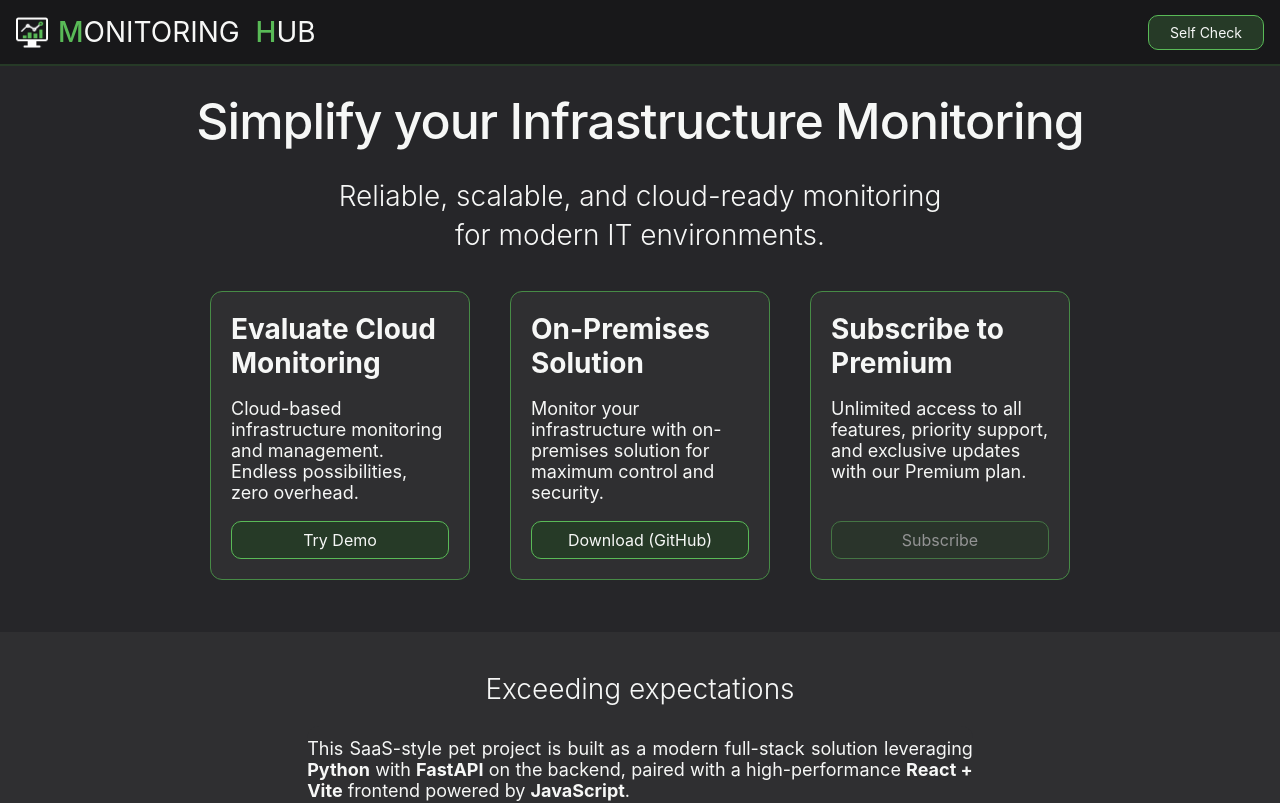
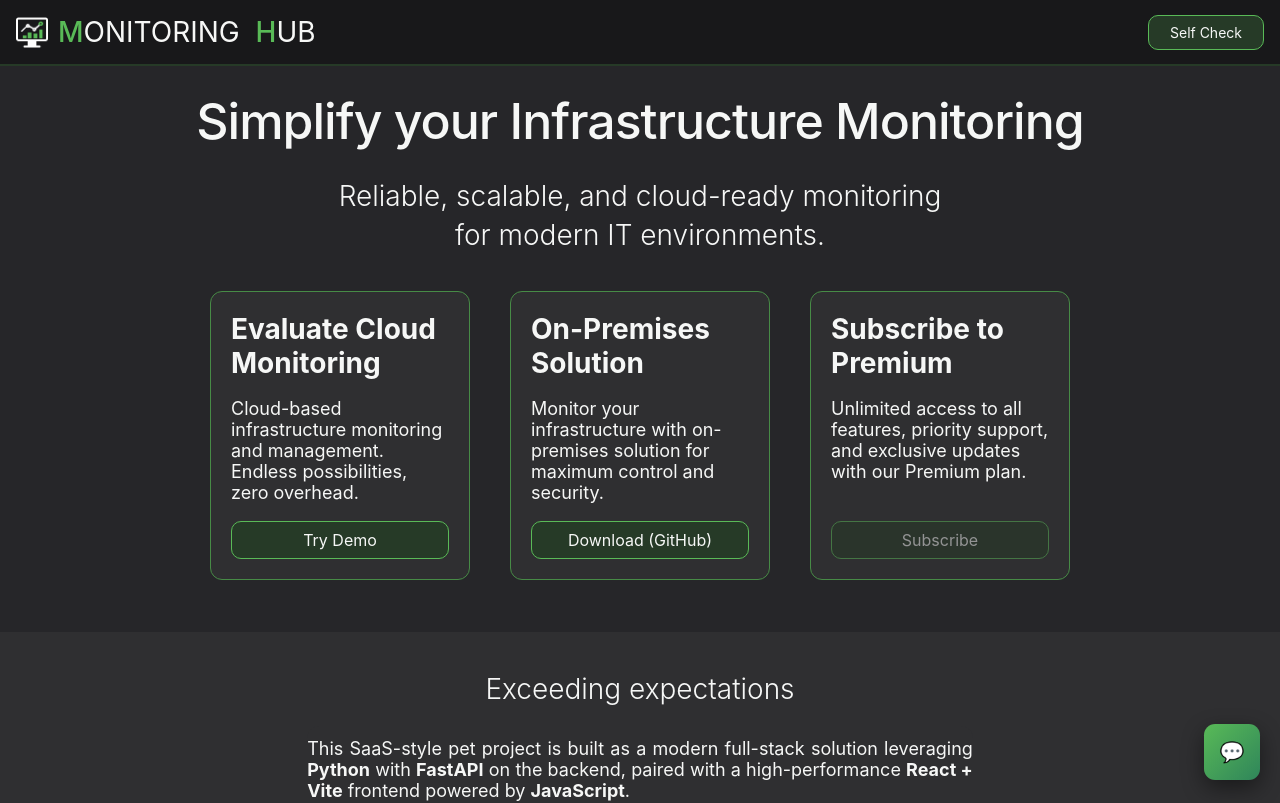
Before and after one commit to RkeyQQ/PetProject, a React (Vite) app in the folder frontend/: page / in a window 1280 px wide. Shown: the top 803 px of the page. Built offline with nearby package versions, Linux system fonts and the light colour scheme.

Commit message:
feat(ai): added chatbot interface

```diff
--- a/frontend/src/App.jsx
+++ b/frontend/src/App.jsx
@@ -1,4 +1,7 @@
+import React, { Suspense, lazy } from "react";
 import { Link, Outlet, useLocation } from "react-router-dom";
+
+const ChatWidget = lazy(() => import("./components/ChatWidget"));
 
 export default function App() {
   const { pathname } = useLocation();
@@ -47,6 +50,10 @@ export default function App() {
           Roman Key
         </a>
       </footer>
+
+      <Suspense fallback={null}>
+        <ChatWidget />
+      </Suspense>
     </div>
   );
 }
--- /dev/null
+++ b/frontend/src/components/ChatWidget.css
@@ -0,0 +1,78 @@
+
+.chat-fab {
+  position: fixed;
+  right: 20px;
+  bottom: 20px;
+  width: 56px;
+  height: 56px;
+  border-radius: 20%;
+  background: linear-gradient(135deg,#59ba57,#2f855a);
+  color: #0f172a;
+  border: none;
+  box-shadow: 0 8px 22px rgba(0,0,0,0.45);
+  cursor: pointer;
+  display: flex;
+  align-items: center;
+  justify-content: center;
+  font-size: 20px;
+  z-index: 9999;
+}
+
+.chat-fab.hidden { display: none; }
+
+.chat-widget {
+  position: fixed;
+  right: 20px;
+  bottom: 88px; /* above FAB */
+  width: 340px;
+  max-width: calc(100% - 40px);
+  height: 420px;
+  background: linear-gradient(180deg,#262629 0%, #2f2f31 100%);
+  border-radius: 12px;
+  border: 1px solid #77777bff;
+  box-shadow: 0 12px 34px rgba(2,6,23,0.6);
+  display: flex;
+  flex-direction: column;
+  overflow: hidden;
+  z-index: 9999;
+  transform-origin: bottom right;
+  transition: transform 180ms ease, opacity 180ms ease;
+}
+
+.chat-widget.closed { transform: scale(0.96); opacity: 0; pointer-events: none; }
+.chat-widget.open { transform: scale(1); opacity: 1; pointer-events: auto; }
+
+.chat-header {
+  padding: 12px 14px;
+  background: linear-gradient(90deg,#1f1f22,#262629);
+  display: flex;
+  align-items: center;
+  justify-content: space-between;
+  border-bottom: 1px solid #3a3a3fff;
+}
+
+.chat-title { font-weight: 600; color: #f6f7f6ff; }
+.chat-close { background: transparent; border: none; font-size: 16px; cursor: pointer; color: #d4d7d4ff; }
+
+.chat-body {
+  padding: 16px;
+  flex: 1 1 auto;
+  background: linear-gradient(180deg,#262629,#1f1f22);
+  overflow: auto;
+}
+.chat-placeholder { color: #d4d7d4ff; font-size: 14px; text-align: center; margin-top: 80px; }
+
+.chat-footer {
+  padding: 10px;
+  border-top: 1px solid #3a3a3fff;
+  display: flex;
+  gap: 8px;
+  align-items: center;
+}
+.chat-input { flex: 1 1 auto; padding: 8px 10px; border-radius: 8px; border: 1px solid #77777bff; background: #1f1f22; color: #f6f7f6ff; }
+.chat-send { padding: 8px 12px; border-radius: 8px; background: #59ba57ff; color: #0f172a; border: none; cursor: not-allowed; }
+
+@media (max-width: 480px) {
+  .chat-widget { right: 12px; left: 12px; width: auto; bottom: 78px; height: 60vh; }
+  .chat-fab { right: 12px; bottom: 12px; }
+}
--- /dev/null
+++ b/frontend/src/components/ChatWidget.jsx
@@ -0,0 +1,51 @@
+import React, { useState } from "react";
+import "./ChatWidget.css";
+
+export default function ChatWidget() {
+  const [open, setOpen] = useState(false);
+
+  return (
+    <>
+      <div
+        className={`chat-widget ${open ? "open" : "closed"}`}
+        aria-hidden={!open}
+      >
+        <div className="chat-header">
+          <div className="chat-title">AI Assistant</div>
+          <button
+            className="chat-close"
+            onClick={() => setOpen(false)}
+            aria-label="Close chat"
+          >
+            ✕
+          </button>
+        </div>
+
+        <div className="chat-body">
+          <div className="chat-placeholder">
+            Chat functionality coming soon!
+          </div>
+        </div>
+
+        <div className="chat-footer">
+          <input
+            className="chat-input"
+            placeholder="Enter your message..."
+            disabled
+          />
+          <button className="chat-send" disabled>
+            ➤
+          </button>
+        </div>
+      </div>
+
+      <button
+        className={`chat-fab ${open ? "hidden" : ""}`}
+        onClick={() => setOpen(true)}
+        aria-label="Open chat"
+      >
+        💬
+      </button>
+    </>
+  );
+}
```
Also changed, not shown: 1 other file (tests, documents, lock files or other folders).
